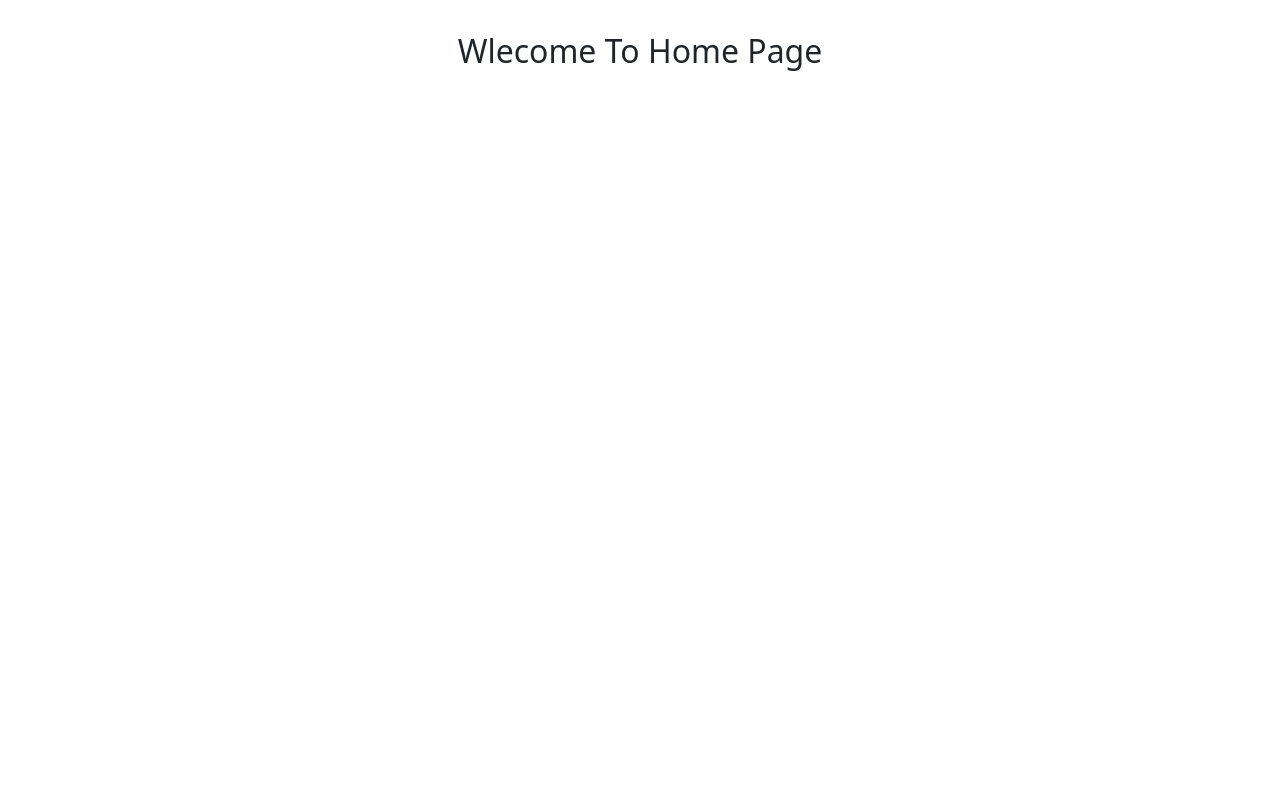
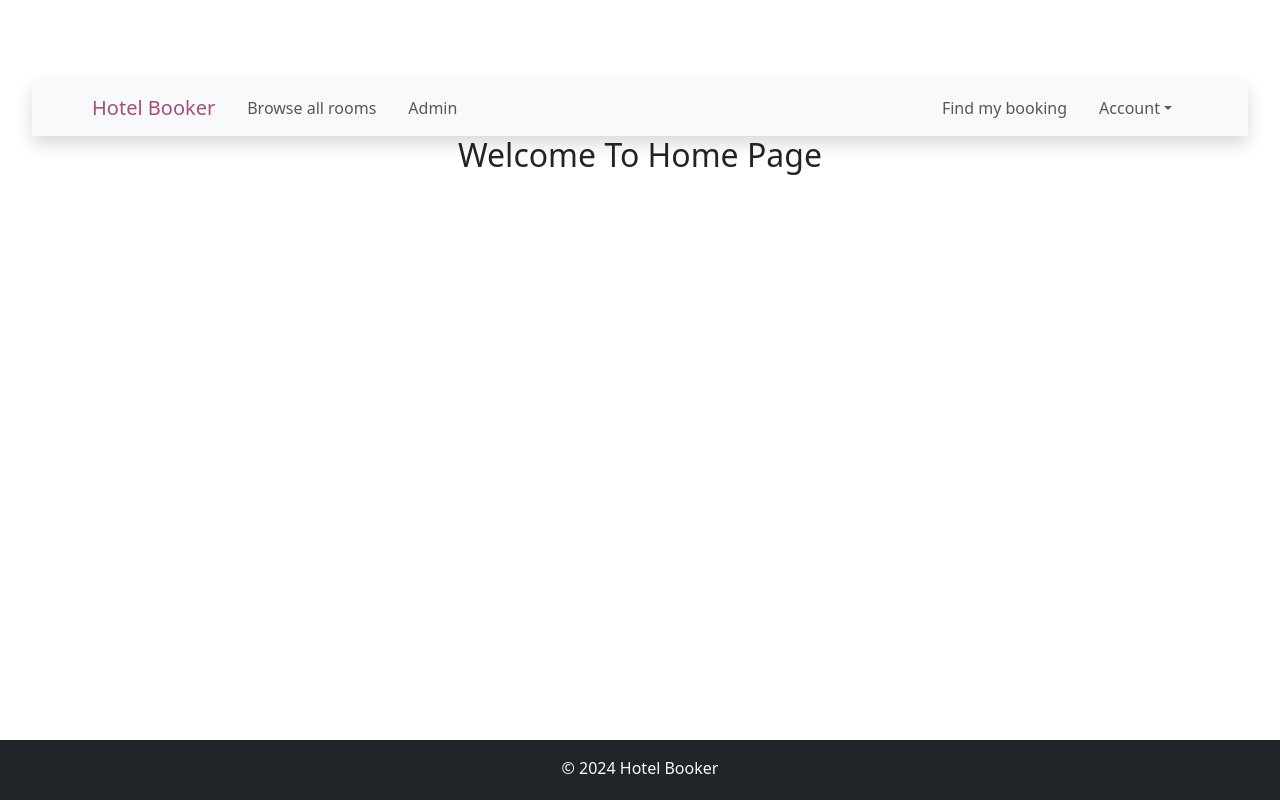
Before and after one commit to laggerk24/HotelBooking, a React (Vite) app in the folder Client/: page / in a window 1280 px wide. Built offline with nearby package versions, Linux system fonts and the light colour scheme.

Commit message:
Browse all room functionality

```diff
--- a/Client/src/App.jsx
+++ b/Client/src/App.jsx
@@ -5,6 +5,9 @@ import ExistingRooms from './components/room/ExistingRooms'
 import { BrowserRouter as Router, Routes, Route } from 'react-router-dom'
 import EditRoom from './components/room/EditRoom'
 import HomePage from './components/home/HomePage'
+import NavBar from './components/layout/NavBar'
+import Footer from './components/layout/Footer'
+import RoomListing from './components/room/RoomListing'
 
 function App() {
 
@@ -12,12 +15,16 @@ function App() {
     <>
       <main>
         <Router>
+        <NavBar />
           <Routes>
-            <Route path='/' element = { <HomePage/> } />
-            <Route path='/edit-room/:roomId' element = { <EditRoom/> } />
-            <Route path='/existing-rooms' element = { <ExistingRooms/> } />
+            <Route path='/' element={<HomePage />} />
+            <Route path='/edit-room/:roomId' element={<EditRoom />} />
+            <Route path='/existing-rooms' element={<ExistingRooms />} />
+            <Route path='/add-room' element={<AddRoom />} />
+            <Route path='/browse-all-rooms' element={<RoomListing />} />
           </Routes>
         </Router>
+        <Footer />
       </main>
     </>
   )
--- /dev/null
+++ b/Client/src/components/admin/Logout.jsx
@@ -0,0 +1,23 @@
+import React from "react"
+import { Link } from "react-router-dom"
+
+const Logout = () => {
+
+	return (
+		<>
+			<li>
+				<Link className="dropdown-item" to={"/profile"}>
+					Profile
+				</Link>
+			</li>
+			<li>
+				<hr className="dropdown-divider" />
+			</li>
+			<button className="dropdown-item" >
+				Logout
+			</button>
+		</>
+	)
+}
+
+export default Logout
--- a/Client/src/components/home/HomePage.jsx
+++ b/Client/src/components/home/HomePage.jsx
@@ -1,7 +1,7 @@
 const HomePage = () => {
     return(
         <div>
-            <h2>Wlecome To Home Page</h2>
+            <h2>Welcome To Home Page</h2>
         </div>
     )
 }
--- /dev/null
+++ b/Client/src/components/layout/Footer.jsx
@@ -0,0 +1,18 @@
+import { Container, Row, Col } from "react-bootstrap";
+
+const Footer = () =>{
+    let today = new Date();
+    return(
+        <footer className="bg-dark text-light py-3 footer mt-lg-5">
+            <Container>
+                <Row>
+                    <Col xs={12} md={12} className="text-center">
+                        <p>&copy; {today.getFullYear()} Hotel Booker</p>
+                    </Col>
+                </Row>
+            </Container>
+        </footer>
+    )
+}
+
+export default Footer;
--- /dev/null
+++ b/Client/src/components/layout/NavBar.jsx
@@ -0,0 +1,89 @@
+import React, { useContext, useState } from "react"
+import { NavLink, Link } from "react-router-dom"
+import Logout from "../admin/Logout"
+
+
+const NavBar = () => {
+    const [showAccount, setShowAccount] = useState(false)
+
+    const handleAccountClick = () => {
+        setShowAccount(!showAccount)
+    }
+
+    const isLoggedIn = localStorage.getItem("token")
+    const userRole = localStorage.getItem("userRole")
+
+    return (
+        <nav className="navbar navbar-expand-lg bg-body-tertiary px-5 shadow mt-5 sticky-top">
+            <div className="container-fluid">
+                <Link to={"/"} className="navbar-brand">
+                    <span className="hotel-color">Hotel Booker</span>
+                </Link>
+
+                <button
+                    className="navbar-toggler"
+                    type="button"
+                    data-bs-toggle="collapse"
+                    data-bs-target="#navbarScroll"
+                    aria-controls="navbarScroll"
+                    aria-expanded="false"
+                    aria-label="Toggle navigation">
+                    <span className="navbar-toggler-icon"></span>
+                </button>
+
+                <div className="collapse navbar-collapse" id="navbarScroll">
+                    <ul className="navbar-nav me-auto my-2 my-lg-0 navbar-nav-scroll">
+                        <li className="nav-item">
+                            <NavLink className="nav-link" aria-current="page" to={"/browse-all-rooms"}>
+                                Browse all rooms
+                            </NavLink>
+                        </li>
+                        <li className="nav-item">
+                                <NavLink className="nav-link" aria-current="page" to={"/admin"}>
+                                    Admin
+                                </NavLink>
+                        </li>
+                    </ul>
+
+                    <ul className="d-flex navbar-nav">
+                        <li className="nav-item">
+                            <NavLink className="nav-link" to={"/find-booking"}>
+                                Find my booking
+                            </NavLink>
+                        </li>
+
+                        <li className="nav-item dropdown">
+                            <a
+                                className={`nav-link dropdown-toggle ${showAccount ? "show" : ""}`}
+                                href="#"
+                                role="button"
+                                data-bs-toggle="dropdown"
+                                aria-expanded="false"
+                                onClick={handleAccountClick}>
+                                {" "}
+                                Account
+                            </a>
+
+                            <ul
+                                className={`dropdown-menu ${showAccount ? "show" : ""}`}
+                                aria-labelledby="navbarDropdown">
+                                <li>
+                                    <Link className="dropdown-item" to={"/login"}>
+                                        Login
+                                    </Link>
+                                </li>
+                                <li>
+                                    <Link className="dropdown-item" to={"/login"}>
+                                        Profile
+                                    </Link>
+                                </li>
+                            </ul>
+                        </li>
+                    </ul>
+                </div>
+            </div>
+        </nav>
+    )
+}
+
+export default NavBar
--- /dev/null
+++ b/Client/src/components/room/Room.jsx
@@ -0,0 +1,70 @@
+import { useEffect, useState } from "react"
+import { getAllRooms } from "../utils/ApiFunctions"
+import RoomCard from "./RoomCard"
+import { Container, Row, Col } from "react-bootstrap"
+import RoomFilter from "../common/RoomFilter"
+import RoomPaginator from "../common/RoomPaginator"
+
+const Room = () => {
+    const [data, setData] = useState([])
+    const [error, setError] = useState(null)
+    const [isLoading, setIsLoading] = useState(false)
+    const [currentPage, setCurrentPage] = useState(1)
+    const [roomsPerPage] = useState(6)
+    const [filteredData, setFilteredData] = useState([{ id: "" }])
+
+    useEffect(() => {
+        setIsLoading(true)
+        getAllRooms().then((data) => {
+            setData(data)
+            setFilteredData(data)
+            setIsLoading(false)
+        }).catch((error) => {
+            setError(error.message)
+            setIsLoading(false)
+        })
+    }, [])
+
+    if (isLoading) {
+        return <div>Loading rooms.....</div>
+    }
+
+    if (error) {
+        return <div className="text-danger">Error : {error}</div>
+    }
+
+    const handlePageChange = (pageNumber) => {
+        setCurrentPage(pageNumber)
+    }
+
+    const totalPages = Math.ceil(filteredData.length / roomsPerPage)
+    const renderRooms = () => {
+        const startIndex = (currentPage - 1) * roomsPerPage
+        const endIndex = startIndex + roomsPerPage
+        return filteredData.slice(startIndex, endIndex)
+            .map((room) => <RoomCard key={room.id} room={room} />)
+    }
+
+    return (
+        <Container>
+            <Row>
+                <Col md={6} className="mb-3 mb-md-0">
+                    <RoomFilter data={data} setFilteredRooms={setFilteredData} />
+                </Col>
+                <Col md={6} className="d-flex align-items-center justify-content-end">
+                    <RoomPaginator currentPage={currentPage}
+                        totalPages={totalPages} onPageChange={handlePageChange} />
+                </Col>
+            </Row>
+            <Row> {renderRooms()} </Row>
+            <Row>
+                <Col md={6} className="d-flex align-items-center justify-content-end">
+                    <RoomPaginator currentPage={currentPage}
+                        totalPages={totalPages} onPageChange={handlePageChange} />
+                </Col>
+            </Row>
+        </Container>
+    )
+}
+
+export default Room
--- /dev/null
+++ b/Client/src/components/room/RoomListing.jsx
@@ -0,0 +1,12 @@
+import React from "react";
+import Room from "./Room"
+
+const RoomListing = () => {
+    return (
+        <section  className="bg-light p-2 mb-5 mt-5 shadow">
+            <Room/>
+        </section>
+    )
+}
+
+export default RoomListing;
```
Also changed, not shown: Client/src/components/room/ExistingRooms.jsx (+45 -37 lines), Client/src/components/room/RoomCard.jsx (added, +32 -0 lines).
